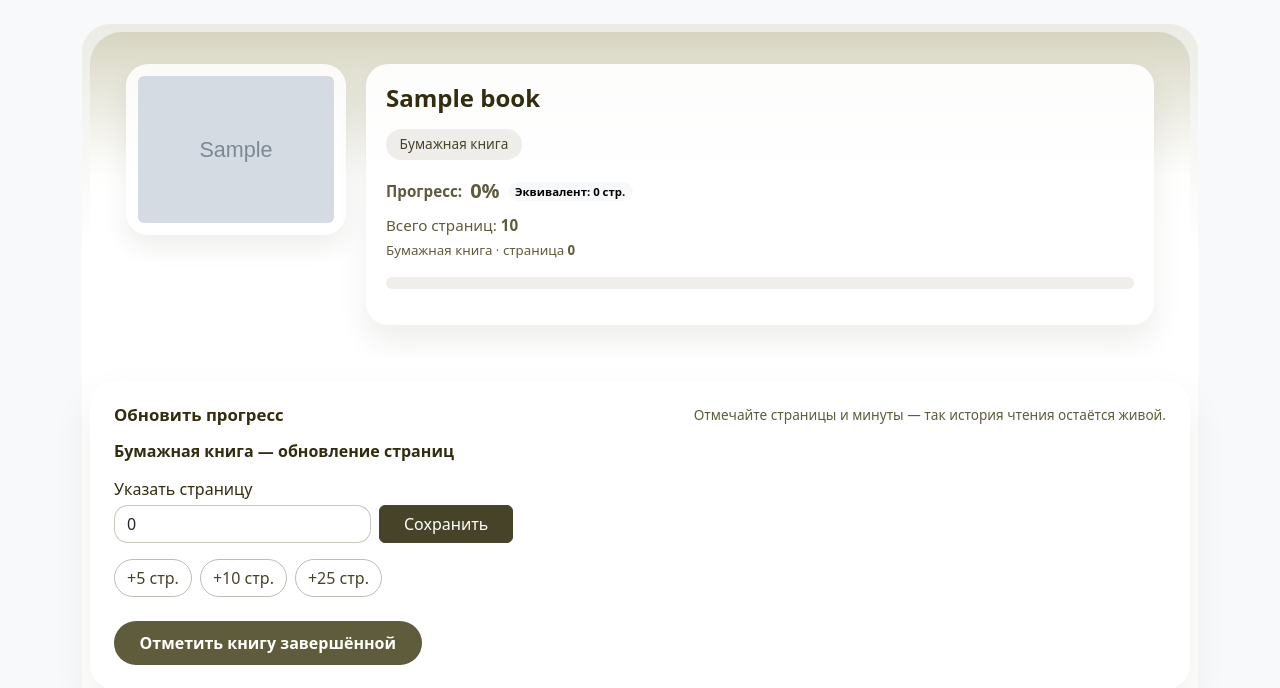
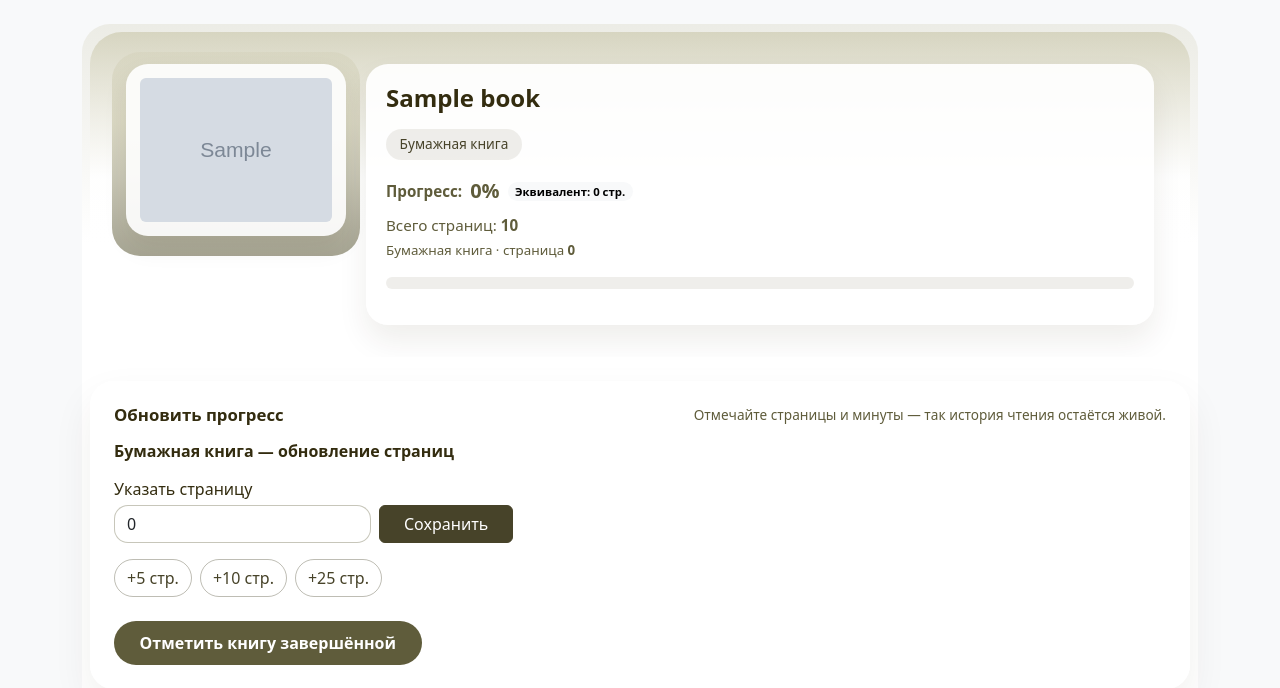
Before and after one commit to OlgaKuznetsova03/Mybooks_server, a Django app: page /events/reading/book/1/ in a window 1280 px wide; the page is wider, and only the part inside the window is pictured. Shown: the part 81-769 px from the top of that part. Run offline with Django 4.2, Linux system fonts and the light colour scheme; a user stored in the database is signed in; tables that the repository leaves empty hold one stand-in row (values such as "Sample post"); grey boxes marked "Sample" are stand-in pictures; data that the repository does not hold is empty.

Commit message:
процесс чтения4

```diff
--- a/templates/reading/track.html
+++ b/templates/reading/track.html
@@ -46,10 +46,37 @@
   }
 
   .reading-progress-hero__cover {
-    background: rgba(255, 255, 255, 0.85);
+    position: relative;
     border-radius: 22px;
-    padding: 0.75rem;
+    padding: 0.9rem;
     box-shadow: 0 12px 24px rgba(51, 44, 15, 0.08);
+    overflow: visible;
+  }
+
+  .reading-progress-hero__cover::before {
+    content: "";
+    position: absolute;
+    inset: 0;
+    border-radius: inherit;
+    background: rgba(255, 255, 255, 0.9);
+    z-index: 0;
+  }
+
+  .reading-progress-hero__cover::after {
+    content: "";
+    position: absolute;
+    inset: -12px -14px -20px -14px;
+    border-radius: 28px;
+    background: linear-gradient(180deg,
+        rgba(188, 184, 147, 0.15) 0%,
+        rgba(188, 184, 147, 0.45) 35%,
+        rgba(95, 92, 59, 0.55) 100%);
+    z-index: -1;
+  }
+
+  .reading-progress-hero__cover > * {
+    position: relative;
+    z-index: 1;
   }
 
   .reading-progress-hero__meta {
```
